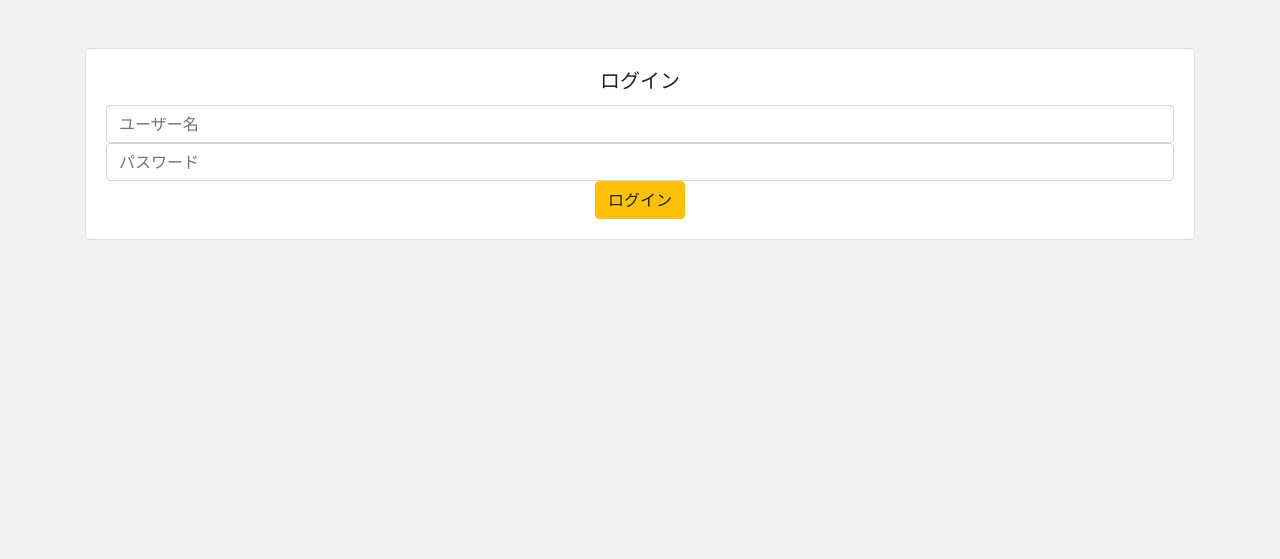
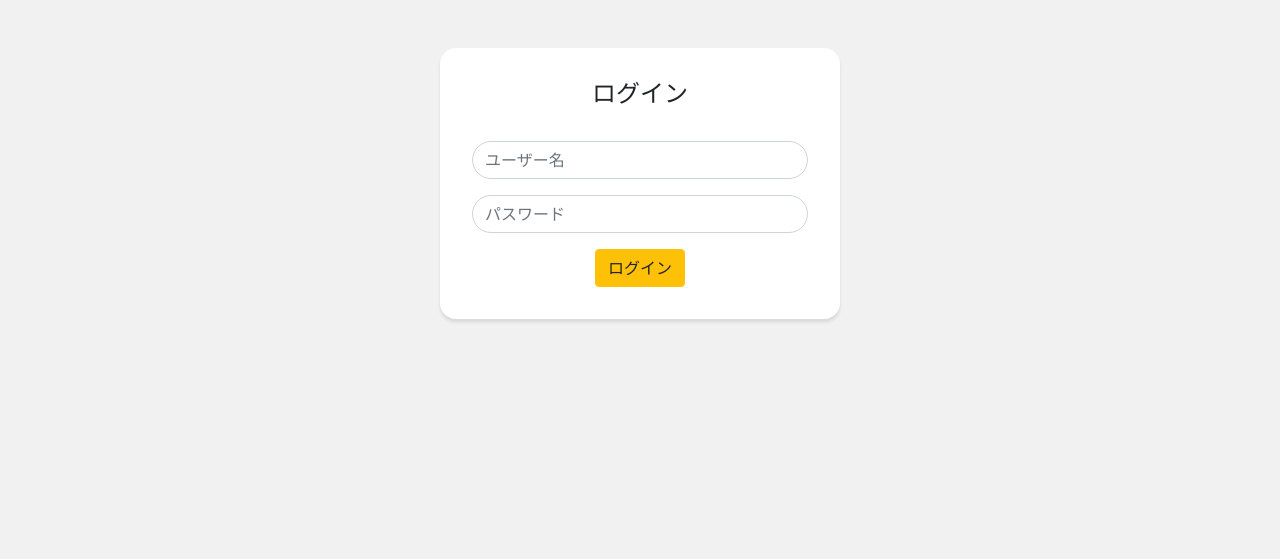
Before and after one commit to dai-gi/django_blog, a Django app: a page that uses blog/templates/blog/base.html in a window 1280 px wide. Shown: the part 56-615 px from the top of the page. Run offline with Django 3.2, Linux system fonts and the light colour scheme; some libraries are stand-ins or nearby versions.

Commit message:
認証画面用のスタイルを追加

```diff
--- a/blog/static/css/style.css
+++ b/blog/static/css/style.css
@@ -19,3 +19,37 @@ main {
 .formpost {
     margin-bottom: 1rem;
 }
+
+/* 認証画面 */
+
+.card-auth {
+    width: 400px;
+    border: 0;
+    border-radius: 1rem;
+    box-shadow: 0 0.2rem 0.2rem 0 rgba(0, 0, 0, 0.1);
+}
+
+.card-title {
+    margin-bottom: 2rem;
+    font-size: 1.5rem;
+}
+
+.card-body {
+    padding: 2rem;
+}
+
+.form-auth {
+    width: 100%;
+}
+
+.form-label-group {
+    margin-bottom: 1rem;
+}
+
+.form-label-group input {
+    border-radius: 2rem;
+}
+
+.form-control:focus {
+    box-shadow: none;
+}
```
